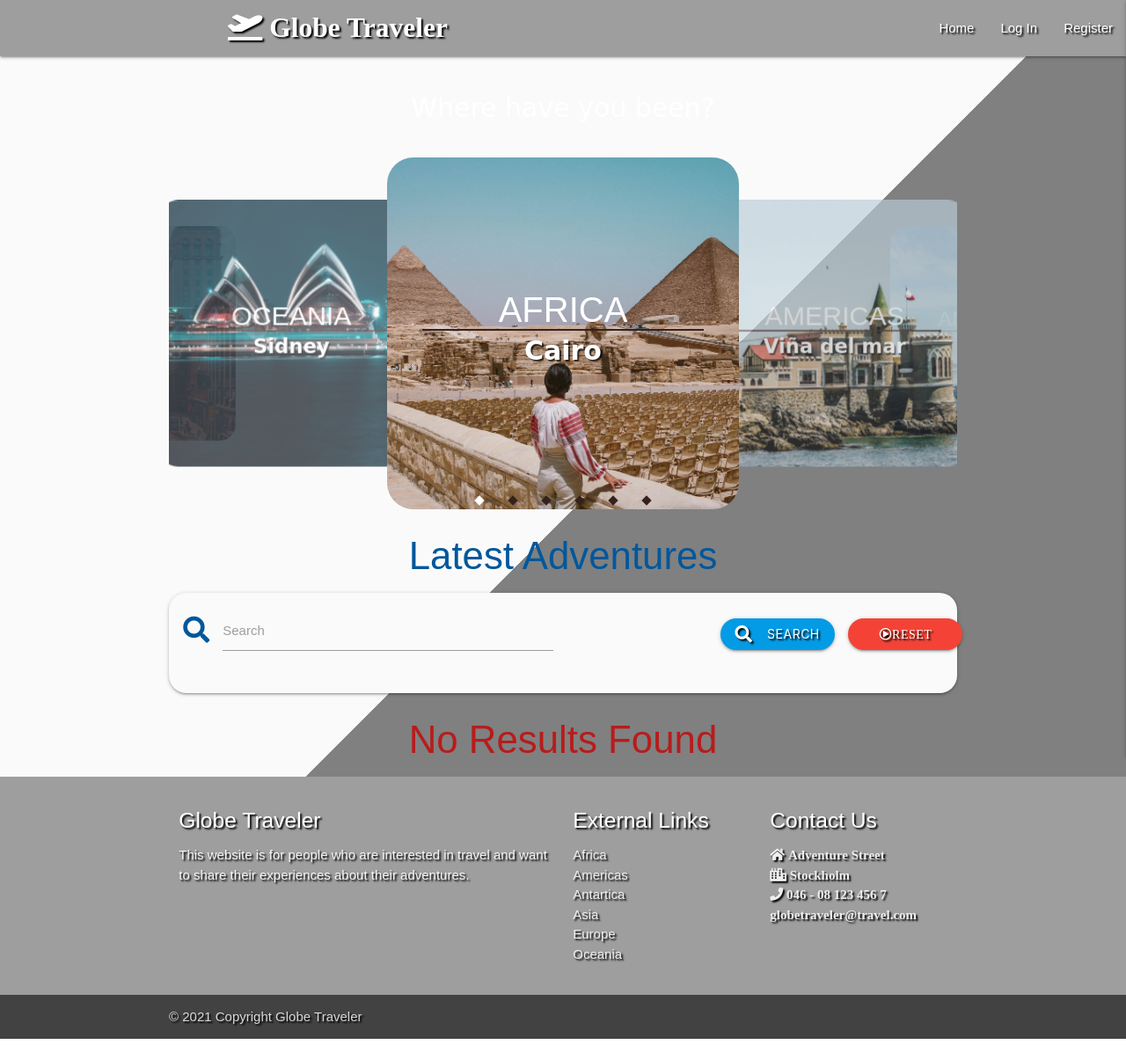
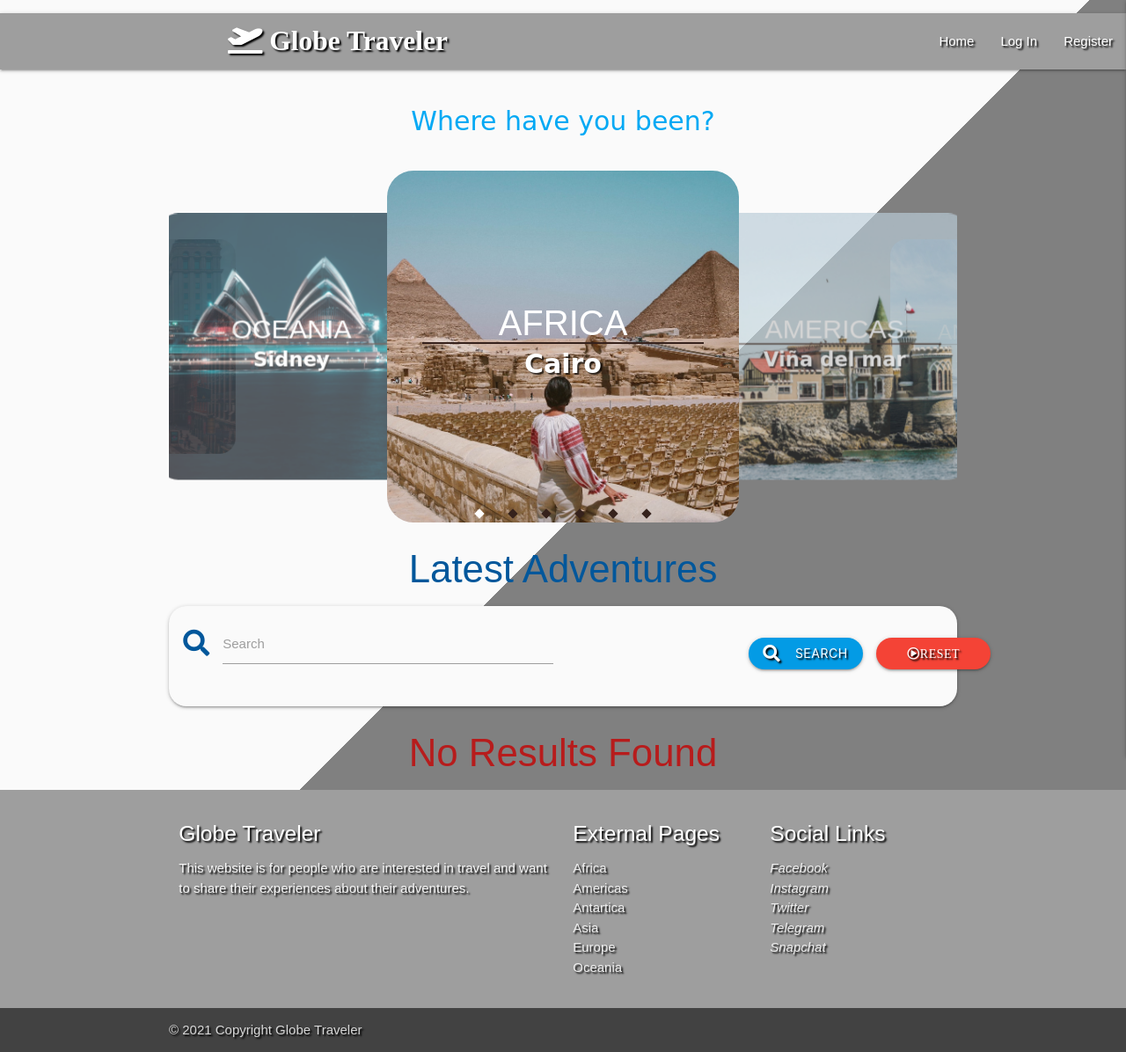
Before and after one commit to Code-Institute-Submissions/Pretro-MS3_Travelbook_AprResub, a Flask app: page / in a window 1280 px wide. Shown: the whole page at 88% size. Run offline with Flask 2, Linux system fonts and the light colour scheme; data that the repository does not hold is empty; some libraries are stand-ins or nearby versions.

Commit message:
Almost done fixing the responsive parts

```diff
--- a/static/css/style.css
+++ b/static/css/style.css
@@ -99,6 +99,7 @@ nav .brand-logo.center{
 .light-blue.darken-1 {
     background-color: #039be5 !important;
     margin-right: 15px;
+    margin-top: 15px;
 }
 
 .red.accent-4 {
@@ -131,19 +132,24 @@ nav .brand-logo.center{
     padding-bottom: 15px;
 }
 
+.text-shadow {
+    text-shadow: 2px 2px 2px black;
+    /* left: 40%; */
+    /* margin-bottom: 15px; */
+    margin-top: 15px;
+    left: 200px;
+}
+
 /*Input button*/
 .btn-large {
     border-radius: 20px;
     left: 1%;
 }
 
-
 .btn{
     border-radius: 20px;
     width: 130px;
 }
-
-
 
 @media screen and (max-width: 1024px) {
 .light-blue.darken-1 {
--- a/templates/base.html
+++ b/templates/base.html
@@ -58,7 +58,7 @@
     <div class="container">
         <div class="row">
             <div class="col-12">
-                <h1 class="center-align title"> Where have you been?</h1>
+                <h1 class="center-align title light-blue-text text-darken 4"> Where have you been?</h1>
                 <div class="carousel center-align">
                     <div class="carousel-item">
                         <h2 class="subtitle"> Africa </h2>
@@ -132,7 +132,7 @@
                     </p>
                 </div>
                 <div class="col l3 s4">
-                    <h5 class="white-text">External Links</h5>
+                    <h5 class="white-text">External Pages</h5>
                     <ul>
                         <li><a class="grey-text text-lighten-3"
                                 href="https://www.tripadvisor.com/Tourism-g6-Africa-Vacations.html"
@@ -151,13 +151,13 @@
                     </ul>
                 </div>
                 <div class="col l3 s4">
-                    <h5 class="white-text">Contact Us</h5>
+                    <h5 class="white-text">Social Links</h5>
                     <ul>
-                        <li class="grey-text text-lighten-3"><i class="fa fa-home"> Adventure Street</i></li>
-                        <li class="grey-text text-lighten-3 "><i class="fa fa-city"> Stockholm </i></li>
-                        <li class="grey-text text-lighten-3"><i class="fa fa-phone"> 046 - 08 123 456 7</i></li>
-                        <li class="grey-text text-lighten-3"><i class="fa fa-email"> globetraveler@travel.com</i>
-                        </li>
+                        <li><a class="grey-text text-lighten-3" href=" https://www.facebook.com" target="_blank"><i>Facebook</i></a></li>
+                        <li><a class="grey-text text-lighten-3" href=" https://www.instagram.com"  target="_blank"><i>Instagram</i></a></li>
+                        <li><a class="grey-text text-lighten-3" href=" https://www.twitter.com"  target="_blank"><i>Twitter</i></a></li>
+                        <li><a class="grey-text text-lighten-3" href=" https://telegram.org"  target="_blank"><i>Telegram</i></a></li>
+                        <li><a class="grey-text text-lighten-3" href=" https://www.snapchat.com"  target="_blank"><i>Snapchat</i></a></li>
                     </ul>
                 </div>
             </div>
```
Also changed, not shown: other parts of static/css/style.css (+33 -1 lines).
